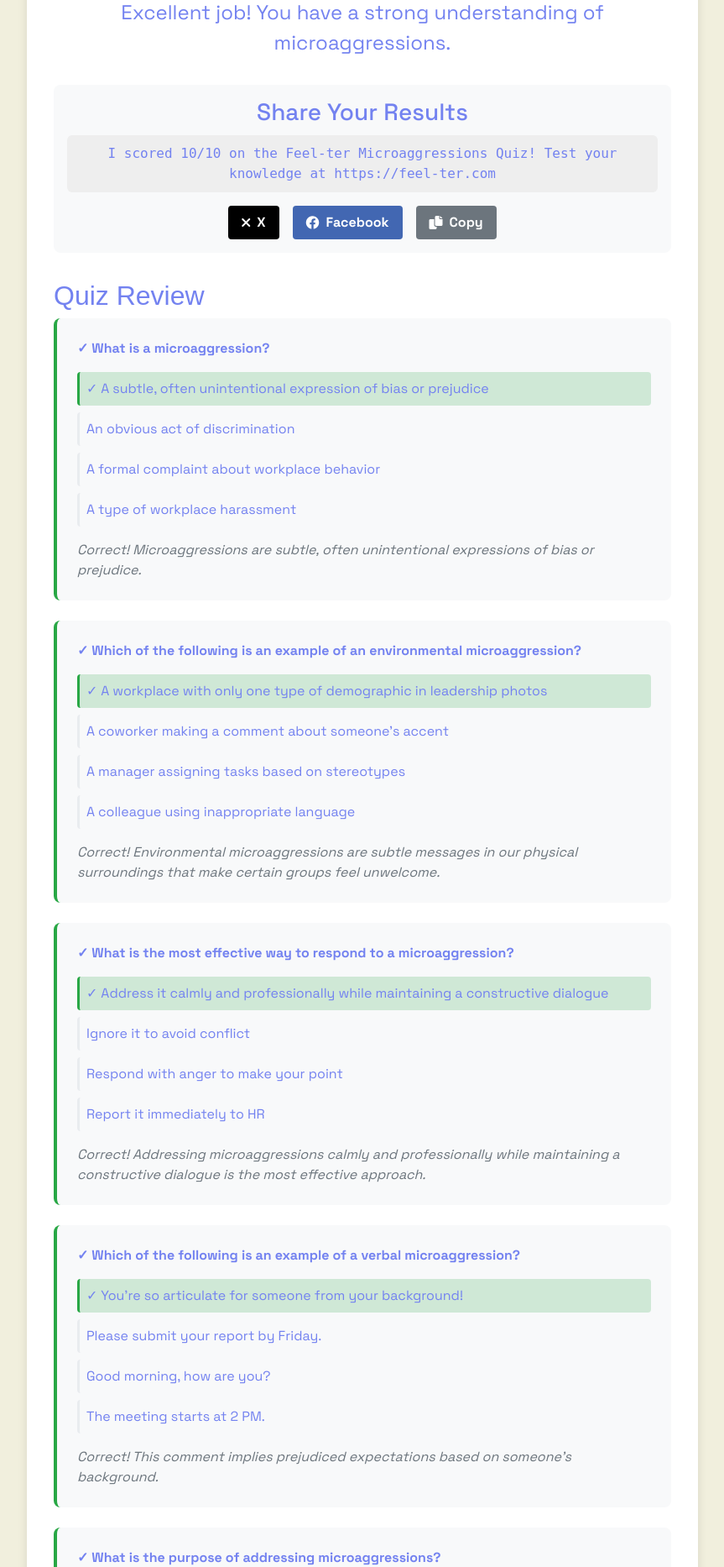
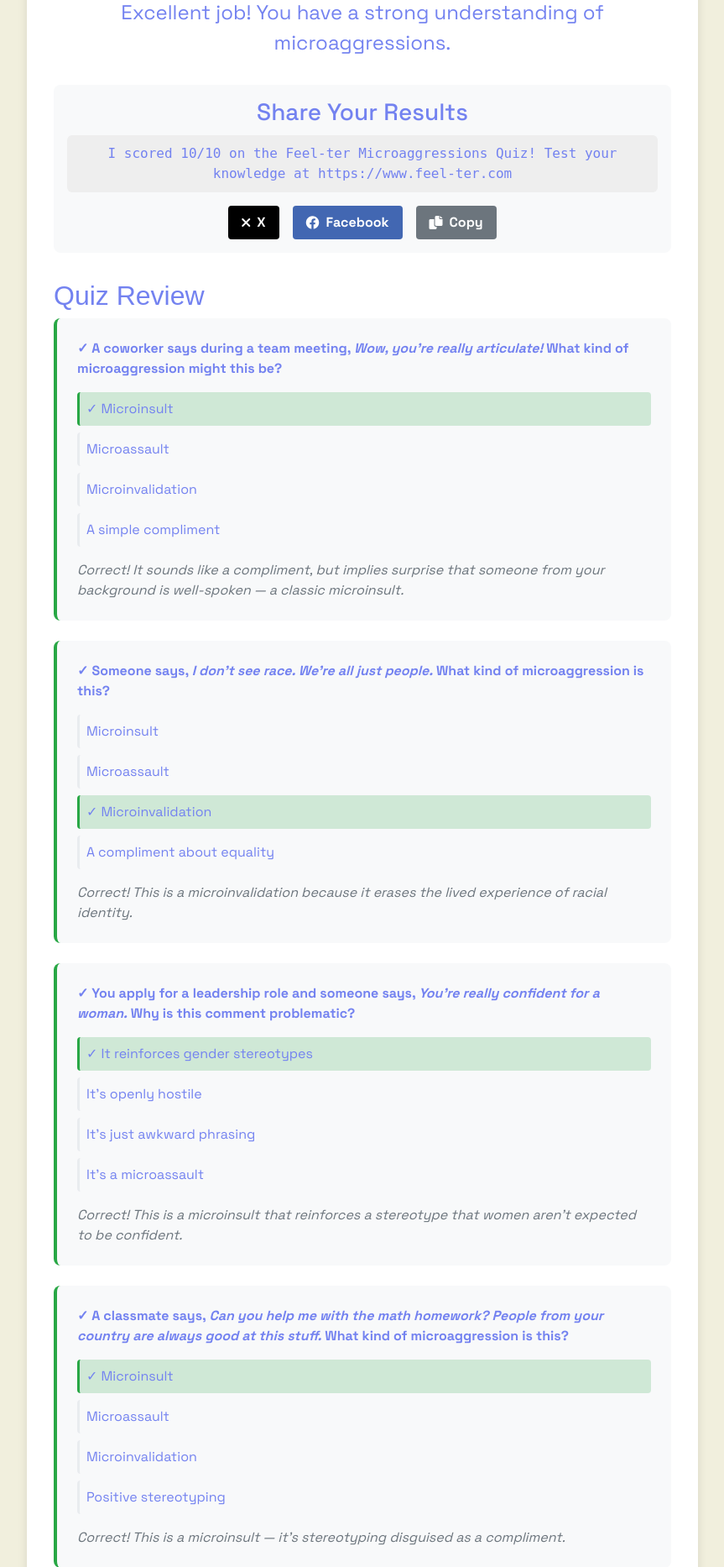
Before and after one commit to WilliamKimNYC/Feel-ter, a Flask app: template templates/quiz_results.html in a window 1280 px wide. Shown: the part 331-2197 px from the top of the page at 84% size, without its empty margins (208-1071 px from the left). Run offline with Flask 3, Linux system fonts and the light colour scheme; the template is opened without the code that fills it: most values are stand-ins (such as "Sample title", 1, 10 or a date in 2020); some web fonts are replaced.

```diff
--- a/style/main.css
+++ b/style/main.css
@@ -374,11 +374,14 @@ body {
   text-align: center;
   margin-bottom: 1rem;
   color: var(--main-text, rgb(0, 0, 0));
+  width: 100%;
+  display: block;
 }
 
 [data-component="Choice"] {
   position: relative;
   z-index: 20; /* higher than the log screen */
+  width: 100%;
 }
 
 log-screen {
@@ -401,6 +404,7 @@ log-screen {
   word-wrap: break-word;
   text-align: left;
   line-height: 1.4;
+  position: relative;
 }
 
 [data-component="choice-container"] button:hover {
--- a/templates/quiz_results.html
+++ b/templates/quiz_results.html
@@ -207,7 +207,7 @@
   <div class="share-container">
     <h3>Share Your Results</h3>
     <div class="share-text" id="share-text">
-      I scored {{ score }}/{{ total }} on the Feel-ter Microaggressions Quiz! Test your knowledge at https://feel-ter.com
+      I scored {{ score }}/{{ total }} on the Feel-ter Microaggressions Quiz! Test your knowledge at https://www.feel-ter.com
     </div>
     <div class="share-buttons">
       <button class="share-button twitter-button" id="twitter-share">
@@ -256,137 +256,137 @@
       userSelections = {};
     }
 
-    // Directly define quiz data here to avoid loading issues
+    // Define quiz data here to match the new questions
     const quizData = {
       questions: [
         {
           id: 1,
-          text: "What is a microaggression?",
+          text: "A coworker says during a team meeting, <i>Wow, you're really articulate!</i> What kind of microaggression might this be?",
           options: [
             {
-              text: "A subtle, often unintentional expression of bias or prejudice",
+              text: "Microinsult",
               isCorrect: true
             },
             {
-              text: "An obvious act of discrimination",
+              text: "Microassault",
               isCorrect: false
             },
             {
-              text: "A formal complaint about workplace behavior",
+              text: "Microinvalidation",
               isCorrect: false
             },
             {
-              text: "A type of workplace harassment",
+              text: "A simple compliment",
               isCorrect: false
             }
           ],
           feedback: {
-            correct: "Correct! Microaggressions are subtle, often unintentional expressions of bias or prejudice.",
-            incorrect: "Not quite. Microaggressions are subtle, often unintentional expressions of bias or prejudice."
+            correct: "Correct! It sounds like a compliment, but implies surprise that someone from your background is well-spoken — a classic microinsult.",
+            incorrect: "Not quite. This is a microinsult — it hides a stereotype under the disguise of praise."
           }
         },
         {
           id: 2,
-          text: "Which of the following is an example of an environmental microaggression?",
+          text: "Someone says, <i>I don't see race. We're all just people.</i> What kind of microaggression is this?",
           options: [
             {
-              text: "A workplace with only one type of demographic in leadership photos",
+              text: "Microinsult",
+              isCorrect: false
+            },
+            {
+              text: "Microassault",
+              isCorrect: false
+            },
+            {
+              text: "Microinvalidation",
               isCorrect: true
             },
             {
-              text: "A coworker making a comment about someone's accent",
-              isCorrect: false
-            },
-            {
-              text: "A manager assigning tasks based on stereotypes",
-              isCorrect: false
-            },
-            {
-              text: "A colleague using inappropriate language",
+              text: "A compliment about equality",
               isCorrect: false
             }
           ],
           feedback: {
-            correct: "Correct! Environmental microaggressions are subtle messages in our physical surroundings that make certain groups feel unwelcome.",
-            incorrect: "Not quite. Environmental microaggressions are subtle messages in our physical surroundings, like having only one type of demographic in leadership photos."
+            correct: "Correct! This is a microinvalidation because it erases the lived experience of racial identity.",
+            incorrect: "Not quite. It's a microinvalidation — ignoring race can dismiss someone's identity and challenges."
           }
         },
         {
           id: 3,
-          text: "What is the most effective way to respond to a microaggression?",
+          text: "You apply for a leadership role and someone says, <i>You're really confident for a woman.</i> Why is this comment problematic?",
           options: [
             {
-              text: "Address it calmly and professionally while maintaining a constructive dialogue",
+              text: "It reinforces gender stereotypes",
               isCorrect: true
             },
             {
-              text: "Ignore it to avoid conflict",
+              text: "It's openly hostile",
               isCorrect: false
             },
             {
-              text: "Respond with anger to make your point",
+              text: "It's just awkward phrasing",
               isCorrect: false
             },
             {
-              text: "Report it immediately to HR",
+              text: "It's a microassault",
               isCorrect: false
             }
           ],
           feedback: {
-            correct: "Correct! Addressing microaggressions calmly and professionally while maintaining a constructive dialogue is the most effective approach.",
-            incorrect: "Not quite. The most effective approach is to address it calmly and professionally while maintaining a constructive dialogue."
+            correct: "Correct! This is a microinsult that reinforces a stereotype that women aren't expected to be confident.",
+            incorrect: "Not quite. This is a microinsult because it reinforces gender-based assumptions about leadership."
           }
         },
         {
           id: 4,
-          text: "Which of the following is an example of a verbal microaggression?",
+          text: "A classmate says, <i>Can you help me with the math homework? People from your country are always good at this stuff.</i> What kind of microaggression is this?",
           options: [
             {
-              text: "You're so articulate for someone from your background!",
+              text: "Microinsult",
               isCorrect: true
             },
             {
-              text: "Please submit your report by Friday.",
+              text: "Microassault",
               isCorrect: false
             },
             {
-              text: "Good morning, how are you?",
+              text: "Microinvalidation",
               isCorrect: false
             },
             {
-              text: "The meeting starts at 2 PM.",
+              text: "Positive stereotyping",
               isCorrect: false
             }
           ],
           feedback: {
-            correct: "Correct! This comment implies prejudiced expectations based on someone's background.",
-            incorrect: "Not quite. The comment \"You're so articulate for someone from your background!\" is a verbal microaggression because it implies prejudiced expectations."
+            correct: "Correct! This is a microinsult — it's stereotyping disguised as a compliment.",
+            incorrect: "Not quite. Even though it sounds positive, it's a microinsult because it reduces a person to a stereotype."
           }
         },
         {
           id: 5,
-          text: "What is the purpose of addressing microaggressions?",
+          text: "A manager keeps mispronouncing your name and says, <i>It's just too hard to say.</i> What type of microaggression is this?",
           options: [
             {
-              text: "To create more inclusive environments through education and growth",
+              text: "Microinsult",
+              isCorrect: false
+            },
+            {
+              text: "Microassault",
+              isCorrect: false
+            },
+            {
+              text: "Microinvalidation",
               isCorrect: true
             },
             {
-              text: "To punish those who commit microaggressions",
-              isCorrect: false
-            },
-            {
-              text: "To create conflict in the workplace",
-              isCorrect: false
-            },
-            {
-              text: "To document workplace issues",
+              text: "An honest mistake",
               isCorrect: false
             }
           ],
           feedback: {
-            correct: "Correct! The purpose is to create more inclusive environments through education and growth, not blame or shame.",
-            incorrect: "Not quite. The purpose is to create more inclusive environments through education and growth, not to punish or create conflict."
+            correct: "Correct! This is a microinvalidation because it dismisses your identity by refusing to respect your name.",
+            incorrect: "Not quite. This is a microinvalidation — ignoring someone's name erases part of who they are."
           }
         }
       ]
@@ -397,40 +397,6 @@
 
     // Clear container first
     questionsContainer.innerHTML = '';
-
-    // Add some CSS for selected options
-    const style = document.createElement('style');
-    style.textContent = `
-      .option-correct {
-        background-color: rgba(40, 167, 69, 0.2);
-        border-left: 3px solid #28a745;
-      }
-
-      .option-incorrect {
-        background-color: rgba(220, 53, 69, 0.2);
-        border-left: 3px solid #dc3545;
-      }
-
-      .option-neutral {
-        background-color: transparent;
-        border-left: 3px solid #e9ecef;
-      }
-
-      .option-item {
-        position: relative;
-        padding: 0.5rem;
-        margin-bottom: 0.5rem;
-        border-radius: 4px;
-      }
-
-      .user-selection-mark {
-        position: absolute;
-        right: 10px;
-        font-size: 0.9rem;
-        font-weight: bold;
-      }
-    `;
-    document.head.appendChild(style);
 
     // Show all questions
     quizData.questions.forEach((question, index) => {
@@ -505,7 +471,7 @@
 
     // Facebook share
     document.getElementById('facebook-share').addEventListener('click', function() {
-      const facebookUrl = `https://www.facebook.com/sharer/sharer.php?u=${encodeURIComponent(window.location.href)}&quote=${encodeURIComponent(shareText)}`;
+      const facebookUrl = `https://www.facebook.com/sharer/sharer.php?u=${encodeURIComponent('https://www.feel-ter.com')}&quote=${encodeURIComponent(shareText)}`;
       window.open(facebookUrl, '_blank');
     });
 
--- a/toDoList.txt
+++ b/toDoList.txt
@@ -1,14 +1,11 @@
 **URGENT**
-- write the actual quiz questions
 - fully flesh out the scenarios
-- fix the css on that one dialogue option
 - title screen for vn (replace the picture of columbia)
 - make transition slide that clearly says "Quiz"
 - some of the dialogue is weird "player uses "you" instead of "i"
 - when player thinks, it should say player's name
 - change font so quotation marks don't look stupid
 - go to a specific chapter, then see the dropdown in the navbar.
-- quiz results: answer question 3 correct and see what happens...
 
 **IF WE HAVE TIME**
 - custom favicon
```
Also changed, not shown: js/quiz-data.js (+47 -47 lines).
